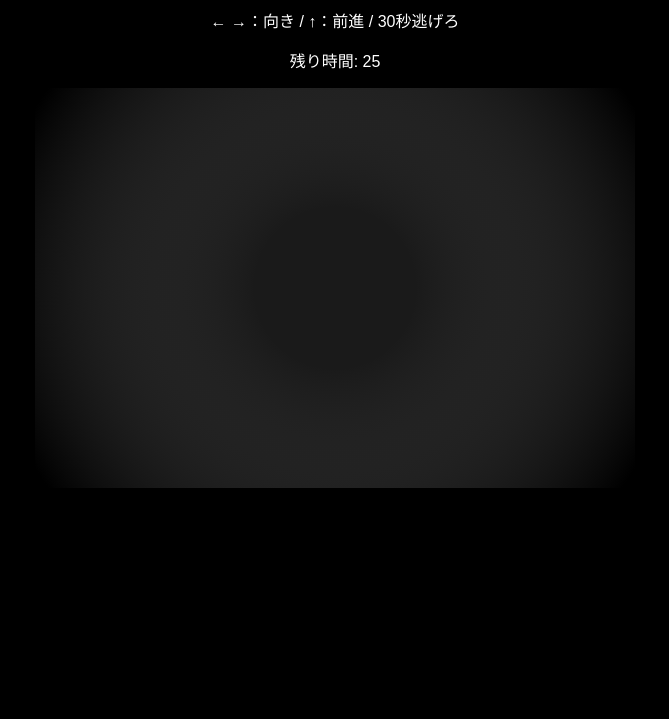
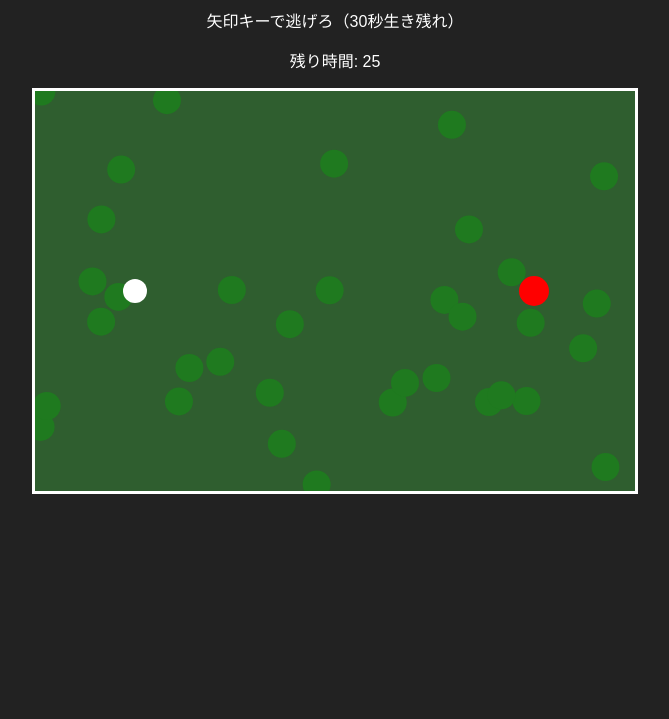
Before and after one commit to yenaiaskr/game1, a plain HTML site: page index.html in a window 1280 px wide. Shown: the part 81-800 px from the top of the page, without its empty margins (305-974 px from the left). Drawn offline with Linux system fonts and the light colour scheme.

Commit message:
Update index.html

```diff
--- a/index.html
+++ b/index.html
@@ -2,22 +2,20 @@
 <html lang="ja">
 <head>
 <meta charset="UTF-8">
-<title>恐怖の森（一人称 強化版）</title>
+<title>恐怖の森</title>
 
 <style>
 body{
 margin:0;
-background:black;
+background:#222;
 color:white;
 text-align:center;
 font-family:sans-serif;
-overflow:hidden;
 }
 
 canvas{
-display:block;
-margin:0 auto;
-background:black;
+border:3px solid white;
+background:#2f5e2f;
 }
 </style>
 </head>
@@ -25,7 +23,7 @@ background:black;
 <body>
 
 <h1>恐怖の森</h1>
-<p>← →：向き / ↑：前進 / 30秒逃げろ</p>
+<p>矢印キーで逃げろ（30秒生き残れ）</p>
 <p id="timer">残り時間: 30</p>
 
 <canvas id="game" width="600" height="400"></canvas>
@@ -34,146 +32,108 @@ background:black;
 const canvas=document.getElementById("game");
 const ctx=canvas.getContext("2d");
 
-let player={x:3,y:3,angle:0};
-let enemy={x:8,y:8,speed:0.03};
-
-let map=[
-[1,1,1,1,1,1,1,1,1,1],
-[1,0,0,0,0,0,0,0,0,1],
-[1,0,1,0,1,0,1,0,0,1],
-[1,0,1,0,0,0,1,0,0,1],
-[1,0,0,0,1,0,0,0,0,1],
-[1,0,1,0,1,0,1,0,0,1],
-[1,0,0,0,0,0,1,0,0,1],
-[1,0,1,0,1,0,0,0,0,1],
-[1,0,0,0,0,0,0,0,0,1],
-[1,1,1,1,1,1,1,1,1,1]
-];
+let player={x:100,y:200,size:12};
+let enemy={x:500,y:200,size:15,speed:1};
 
 let time=30;
+
 setInterval(()=>{
 time--;
 document.getElementById("timer").textContent="残り時間: "+time;
+
 if(time<=0){
-alert("クリア！");
+alert("30秒生き残った！クリア！");
 location.reload();
 }
 },1000);
 
+let trees=[];
+for(let i=0;i<35;i++){
+trees.push({x:Math.random()*600,y:Math.random()*400,size:14});
+}
+
 let keys={};
+
 document.addEventListener("keydown",e=>keys[e.key]=true);
 document.addEventListener("keyup",e=>keys[e.key]=false);
 
+function collision(x,y,size){
+for(let t of trees){
+let dx=x-t.x;
+let dy=y-t.y;
+let dist=Math.sqrt(dx*dx+dy*dy);
+if(dist < size + t.size){
+return true;
+}
+}
+return false;
+}
+
 function update(){
 
-if(keys["ArrowLeft"]) player.angle-=0.05;
-if(keys["ArrowRight"]) player.angle+=0.05;
+let newX=player.x;
+let newY=player.y;
 
-let nx=player.x;
-let ny=player.y;
+if(keys["ArrowUp"]) newY-=3;
+if(keys["ArrowDown"]) newY+=3;
+if(keys["ArrowLeft"]) newX-=3;
+if(keys["ArrowRight"]) newX+=3;
 
-if(keys["ArrowUp"]){
-nx+=Math.cos(player.angle)*0.1;
-ny+=Math.sin(player.angle)*0.1;
+if(!collision(newX,newY,player.size)){
+player.x=newX;
+player.y=newY;
 }
 
-// 壁判定
-if(map[Math.floor(ny)][Math.floor(nx)]==0){
-player.x=nx;
-player.y=ny;
-}
-
-// 敵追跡
+/* 敵の移動 */
 let dx=player.x-enemy.x;
 let dy=player.y-enemy.y;
 let dist=Math.sqrt(dx*dx+dy*dy);
 
-enemy.x+=dx*enemy.speed;
-enemy.y+=dy*enemy.speed;
+let nextX=enemy.x + dx/dist*enemy.speed;
+let nextY=enemy.y + dy/dist*enemy.speed;
 
-if(dist<0.5){
+if(!collision(nextX,nextY,enemy.size)){
+enemy.x=nextX;
+enemy.y=nextY;
+}
+
+if(dist < player.size + enemy.size){
 alert("捕まった...");
 location.reload();
 }
+
 }
 
 function draw(){
 
-ctx.fillStyle="black";
-ctx.fillRect(0,0,600,400);
+ctx.clearRect(0,0,600,400);
 
-// レイキャスト
-for(let i=0;i<600;i++){
+ctx.fillStyle="#1f7a1f";
+trees.forEach(t=>{
+ctx.beginPath();
+ctx.arc(t.x,t.y,t.size,0,Math.PI*2);
+ctx.fill();
+});
 
-let angle=player.angle + (i-300)*0.003;
-let rayX=player.x;
-let rayY=player.y;
-
-for(let j=0;j<20;j++){
-rayX+=Math.cos(angle)*0.05;
-rayY+=Math.sin(angle)*0.05;
-
-if(map[Math.floor(rayY)][Math.floor(rayX)]==1){
-
-let h=300/(j+1);
-
-// 壁
-ctx.fillStyle="#3cff3c";
-ctx.fillRect(i,200-h/2,1,h);
-break;
-}
-}
-
-// 敵描画
-let dx=enemy.x-player.x;
-let dy=enemy.y-player.y;
-let angleToEnemy=Math.atan2(dy,dx)-player.angle;
-
-if(Math.abs(angleToEnemy)<0.5){
-
-let dist=Math.sqrt(dx*dx+dy*dy);
-let size=200/dist;
-
-let screenX=300+Math.tan(angleToEnemy)*300;
-
-// 顔っぽい描画
 ctx.fillStyle="white";
 ctx.beginPath();
-ctx.arc(screenX,200,size/2,0,Math.PI*2);
+ctx.arc(player.x,player.y,player.size,0,Math.PI*2);
 ctx.fill();
 
-ctx.fillStyle="black";
-// 目
+ctx.fillStyle="red";
 ctx.beginPath();
-ctx.arc(screenX-10,190,5,0,Math.PI*2);
-ctx.arc(screenX+10,190,5,0,Math.PI*2);
+ctx.arc(enemy.x,enemy.y,enemy.size,0,Math.PI*2);
 ctx.fill();
-
-// 口
-ctx.beginPath();
-ctx.arc(screenX,210,8,0,Math.PI);
-ctx.stroke();
-
-}
-}
-
-// ライト（中央だけ明るい）
-let g=ctx.createRadialGradient(300,200,80,300,200,350);
-g.addColorStop(0,"rgba(255,255,255,0.1)");
-g.addColorStop(1,"rgba(0,0,0,0.4)");
-
-ctx.fillStyle=g;
-ctx.fillRect(0,0,600,400);
 
 }
 
-function loop(){
+function gameLoop(){
 update();
 draw();
-requestAnimationFrame(loop);
+requestAnimationFrame(gameLoop);
 }
 
-loop();
+gameLoop();
 </script>
 
 </body>
```
